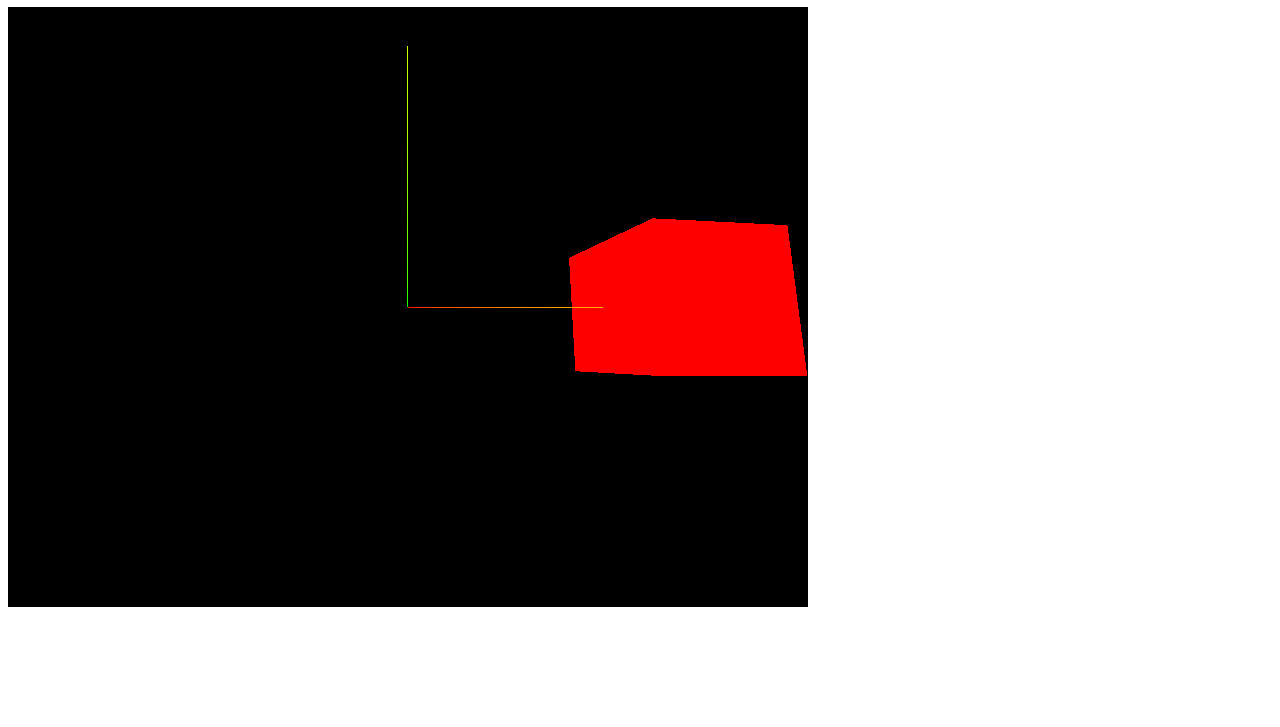
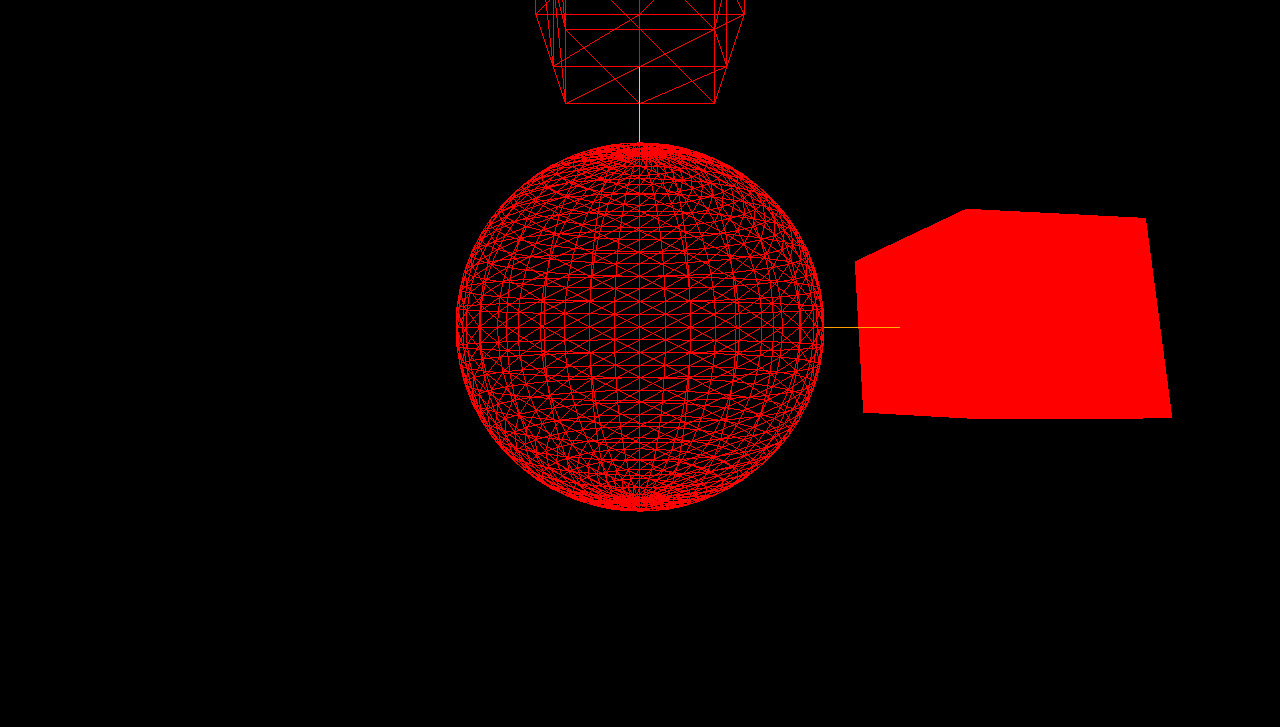
Before and after one commit to SteakBarbare/ThreeJs-Example, a website built with Vite: page index.html in a window 1280 px wide. Shown: the part 73-800 px from the top of the page. Built offline with nearby package versions, Linux system fonts and the light colour scheme.

Commit message:
Update: Other Shapes

```diff
--- a/index.html
+++ b/index.html
@@ -5,6 +5,7 @@
   <meta charset="UTF-8">
   <meta name="viewport" content="width=device-width, initial-scale=1.0">
   <title>ThreeJs Example</title>
+  <link rel="stylesheet" href="style.css">
 </head>
 
 <body>
--- a/script.js
+++ b/script.js
@@ -12,8 +12,8 @@ const scene = new THREE.Scene();
 
 // Sizes
 const sizes = {
-  width: 800,
-  height: 600
+  width: window.innerWidth,
+  height: window.innerHeight
 };
 
 const camPos = {
@@ -72,6 +72,19 @@ const mesh = new THREE.Mesh(geometry, material);
 // cube3.position.x = 1.5;
 // group.add(cube3);
 
+const bosk = new THREE.Mesh(
+  new THREE.BoxGeometry(1, 1, 1, 2, 2, 2),
+  new THREE.MeshBasicMaterial({ color: 0xff0000, wireframe: true })
+);
+scene.add(bosk);
+bosk.position.set(0, 2, 0);
+
+const sphere = new THREE.Mesh(
+  new THREE.SphereGeometry(1, 32, 32),
+  new THREE.MeshBasicMaterial({ color: 0xff0000, wireframe: true })
+);
+scene.add(sphere);
+
 camera.lookAt(mesh.position);
 
 scene.add(mesh);
@@ -92,7 +105,11 @@ const tick = () => {
   mesh.rotation.x += 0.01;
   mesh.rotation.y += 0.01;
 
-  camera.position.set(camPos.x, camPos.y, camPos.z);
+  camera.position.set(
+    (camera.position.x + camPos.x) * 0.9,
+    (camera.position.y + camPos.y) * 0.9,
+    camPos.z
+  );
 
   // Update Render
   renderer.render(scene, camera);
@@ -102,15 +119,15 @@ tick();
 
 window.addEventListener("keydown", e => {
   if (e.key == "ArrowRight") {
-    camPos.x += 0.1;
+    camPos.x += 0.025;
   }
   if (e.key == "ArrowLeft") {
-    camPos.x -= 0.1;
+    camPos.x -= 0.025;
   }
   if (e.key == "ArrowUp") {
-    camPos.y += 0.1;
+    camPos.y += 0.025;
   }
   if (e.key == "ArrowDown") {
-    camPos.y -= 0.1;
+    camPos.y -= 0.025;
   }
 });
--- /dev/null
+++ b/style.css
@@ -0,0 +1,16 @@
+* {
+  margin: 0;
+  padding: 0;
+}
+
+.webgl {
+  position: fixed;
+  top: 0;
+  left: 0;
+  outline: none;
+}
+
+html,
+body {
+  overflow: hidden;
+}
```
